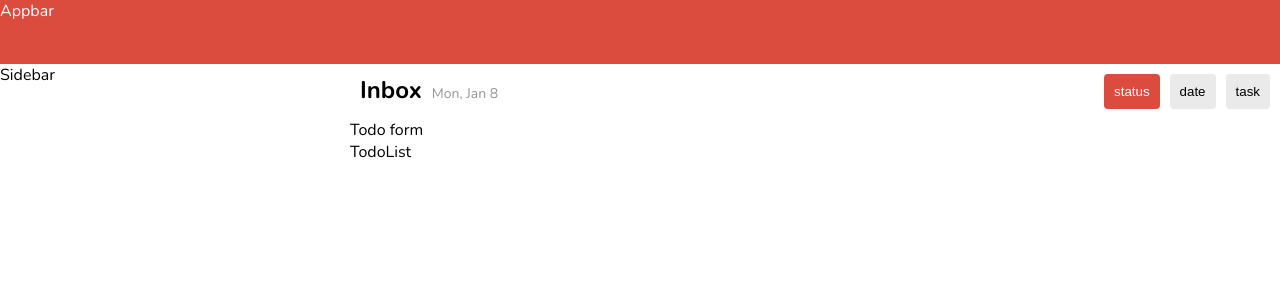
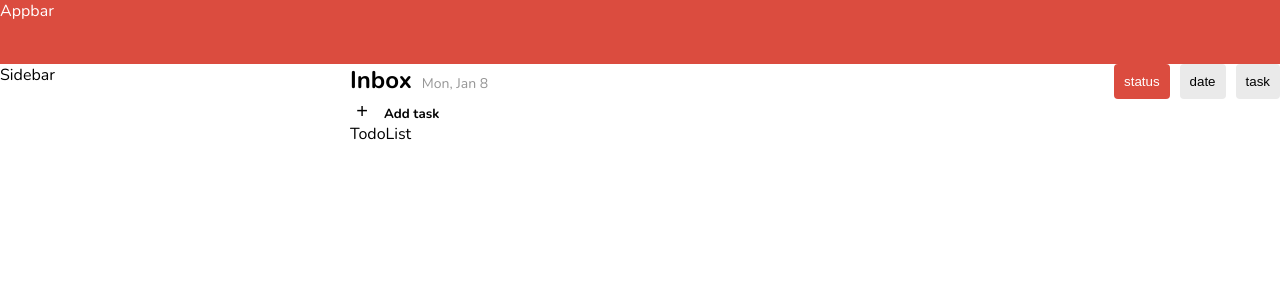
Before and after one commit to Kvinbindai/cc16-advance-todo, a React (Create React App) app: page / in a window 1280 px wide. Shown: the top 300 px of the page. Built offline with nearby package versions, Linux system fonts and the light colour scheme.

Commit message:
50%:TodoInput

```diff
--- a/src/components/TodoContent.jsx
+++ b/src/components/TodoContent.jsx
@@ -1,11 +1,12 @@
 import React from 'react';
 import TodoHeader from './TodoHeader';
+import TodoInput from './TodoInput';
 
 function TodoContent() {
   return (
     <div>
       <TodoHeader title='Inbox' />
-      <div>Todo form</div>
+      <TodoInput />
       <div>TodoList</div>
     </div>
   );
--- a/src/components/TodoHeader.module.scss
+++ b/src/components/TodoHeader.module.scss
@@ -7,7 +7,7 @@
 
 .header {
   justify-content: space-between;
-  padding: 10px;
+  // padding: 10px;
 }
 
 .title {
--- /dev/null
+++ b/src/components/TodoInput.jsx
@@ -0,0 +1,22 @@
+import styles from './TodoInput.module.scss';
+import { useState } from 'react';
+
+function TodoInput() {
+  const [isShow, setIsShow] = useState(false);
+
+  const toggleForm = () => setIsShow(!isShow);
+  return (
+    <>
+      {!isShow ? (
+        <div className={styles.container}>
+          <button onClick={toggleForm}>+</button>
+          <h5>Add task</h5>
+        </div>
+      ) : (
+        <div>Todo form</div>
+      )}
+    </>
+  );
+}
+
+export default TodoInput;
--- /dev/null
+++ b/src/components/TodoInput.module.scss
@@ -0,0 +1,20 @@
+@import '../styles/variable.scss';
+
+.container {
+  display: flex;
+  align-items: baseline;
+  gap: 10px;
+
+  & > button {
+    width: 24px;
+    height: 24px;
+    border-radius: 50%;
+    background-color: $white;
+    font-size: 20px;
+
+    &:hover {
+      background-color: $primary;
+      color: $white;
+    }
+  }
+}
```
